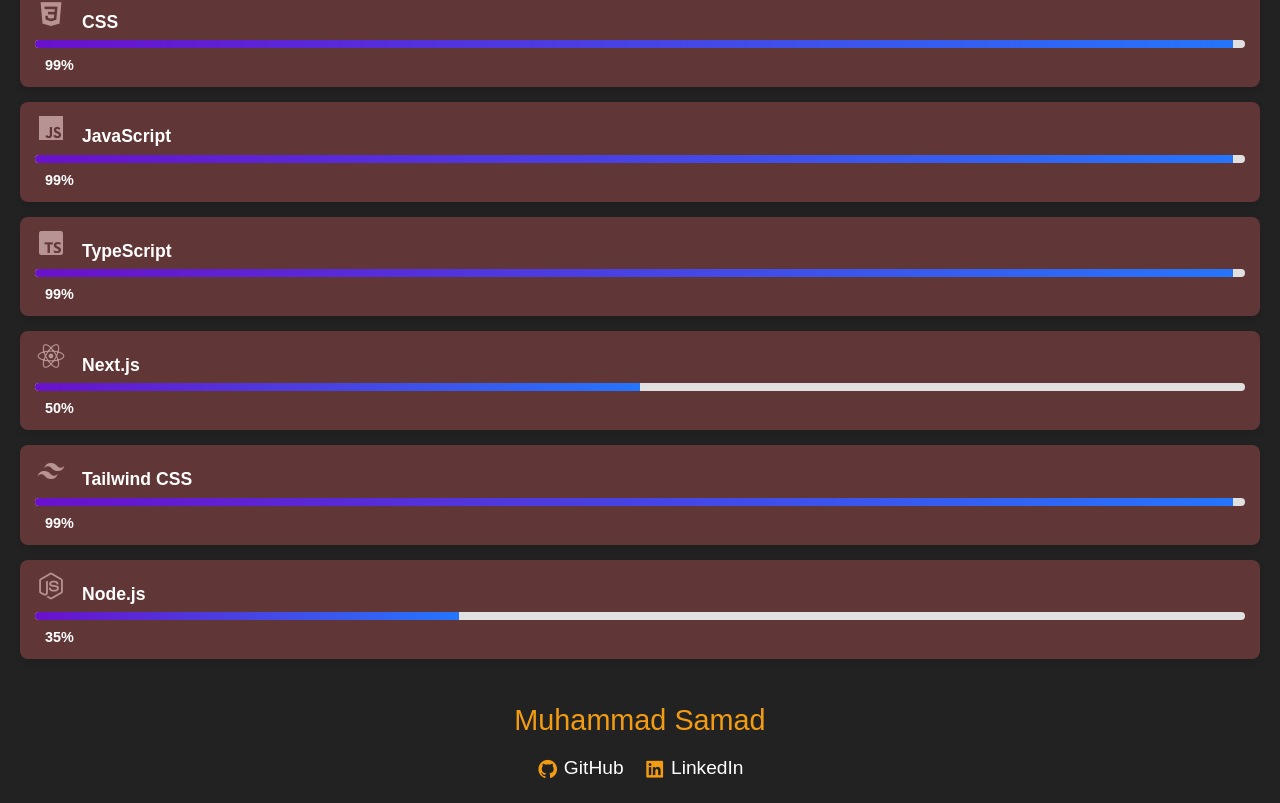
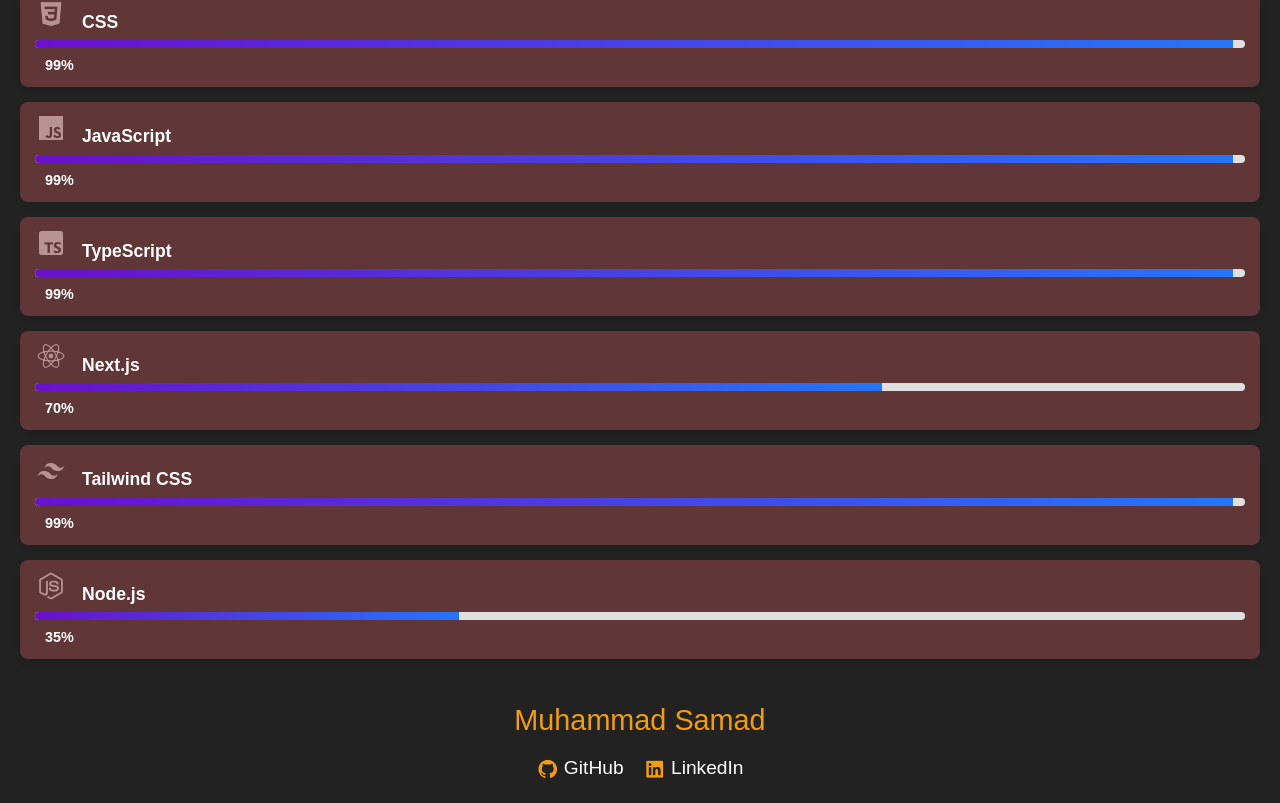
Before and after one commit to MuhammadSamad30/Portfolio-Next.js, a Next.js app: page / in a window 1280 px wide. Shown: the part 2046-2849 px from the top of the page. Built offline with nearby package versions, Linux system fonts and the light colour scheme.

Commit message:
Portfolio-Next.js

```diff
--- a/components/Skills.tsx
+++ b/components/Skills.tsx
@@ -22,7 +22,7 @@
     <div id="skillsContainer">
       <div id="skillItem">
         <div id="skillInfo">
-        <i className="bx bxl-html5 icon"></i>
+          <i className="bx bxl-html5 icon"></i>
           <span id="skillName">HTML</span>
           <div id="skillBar">
             <div
@@ -39,7 +39,7 @@
 
       <div id="skillItem">
         <div id="skillInfo">
-        <i className="bx bxl-css3 icon"></i>
+          <i className="bx bxl-css3 icon"></i>
           <span id="skillName">CSS</span>
           <div id="skillBar">
             <div
@@ -56,7 +56,7 @@
 
       <div id="skillItem">
         <div id="skillInfo">
-        <i className="bx bxl-javascript icon"></i>
+          <i className="bx bxl-javascript icon"></i>
           <span id="skillName">JavaScript</span>
           <div id="skillBar">
             <div
@@ -73,7 +73,7 @@
 
       <div id="skillItem">
         <div id="skillInfo">
-        <i className="bx bxl-typescript icon"></i>
+          <i className="bx bxl-typescript icon"></i>
           <span id="skillName">TypeScript</span>
           <div id="skillBar">
             <div
@@ -90,7 +90,7 @@
 
       <div id="skillItem">
         <div id="skillInfo">
-      <i className='bx bxl-react'></i>
+          <i className="bx bxl-react"></i>
           <span id="skillName">Next.js</span>
           <div id="skillBar">
             <div
@@ -98,16 +98,16 @@
               ref={(el) => {
                 if (el) skillRefs.current[4] = el;
               }}
-              data-percentage="50%"
+              data-percentage="70%"
             ></div>
           </div>
-          <span id="skillPercentage">50%</span>
+          <span id="skillPercentage">70%</span>
         </div>
       </div>
 
       <div id="skillItem">
         <div id="skillInfo">
-        <i className='bx bxl-tailwind-css'></i>
+          <i className="bx bxl-tailwind-css"></i>
           <span id="skillName">Tailwind CSS</span>
           <div id="skillBar">
             <div
@@ -122,10 +122,9 @@
         </div>
       </div>
 
-
       <div id="skillItem">
         <div id="skillInfo">
-        <i className="bx bxl-nodejs icon"></i>
+          <i className="bx bxl-nodejs icon"></i>
           <span id="skillName">Node.js</span>
           <div id="skillBar">
             <div
```
